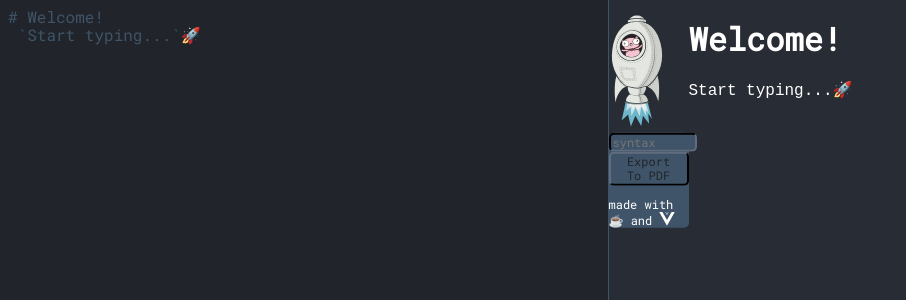
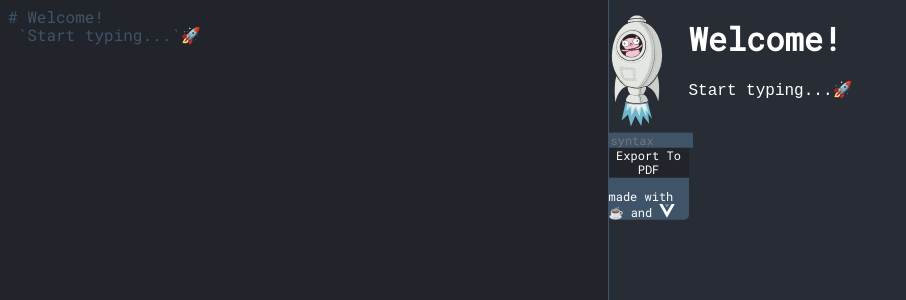
Before and after one commit to Shikachuu/md-note-taking-tool, a Vue app: page / in a window 1280 px wide. Both pictures are taken after a click on the picture 636 px from the left and 71 px from the top of the page. Shown: the top 300 px of the page, without its empty margins (0-906 px from the left). Built offline with nearby package versions, Linux system fonts and the light colour scheme.

Commit message:
fixed markdownSyntax and \n-z

```diff
--- a/src/assets/markdownSyntax.json
+++ b/src/assets/markdownSyntax.json
@@ -37,7 +37,7 @@
     },
     {
         "name": "image",
-        "syntax": "![Alt text](url/location)"
+        "syntax": "![text](url)"
     },
     {
         "name": "link",
@@ -61,7 +61,7 @@
     },
     {
         "name": "task",
-        "syntax": "[X]complete/[ ]not"
+        "syntax": "[X]comp[ ]not"
     },
     {
         "name": "codeblock",
--- a/src/components/Navbar.vue
+++ b/src/components/Navbar.vue
@@ -4,10 +4,10 @@
 		<div class="menu" v-if="isOpen">
 			<input type="text" name="syntaxSearch" v-model="searchTerm" placeholder="syntax">
 			<div v-if="searchTerm != ''">
-				<p v-for="syntax in searchResult" :key="syntax.name">{{ "\n"+syntax.syntax}}</p>
+				<p v-for="syntax in searchResult" :key="syntax.name" class="searchRes">{{ "\n"+syntax.syntax}}</p>
 			</div>
 			<button @click.prevent="exportToPDF">Export To PDF</button>
-			<p>made with ☕ and <img src="../assets/vue.svg" alt="vue-logo"></p>
+			<p>made with ☕ and <a href="https://vuejs.org/"><img src="../assets/vue.svg" alt="vue-logo"></a></p>
 		</div>
 	</div>
 </template>
@@ -67,16 +67,16 @@ img{
 }
 input{
 	background-color: #3f5468;
-	border-radius: 5px;
-	border-color: #21252b;
+	border: none;
 	max-width: 100%
 }
 button{
 	cursor: pointer;
-	background-color: #3f5468;
+	background-color: #21252b;
+	color: white;
+	border: none;
+}
+.searchRes{
 	color: #21252b;
-	border-radius: 5px;
-	border-color: #21252b;
-	width: 100%;
 }
 </style>
```
